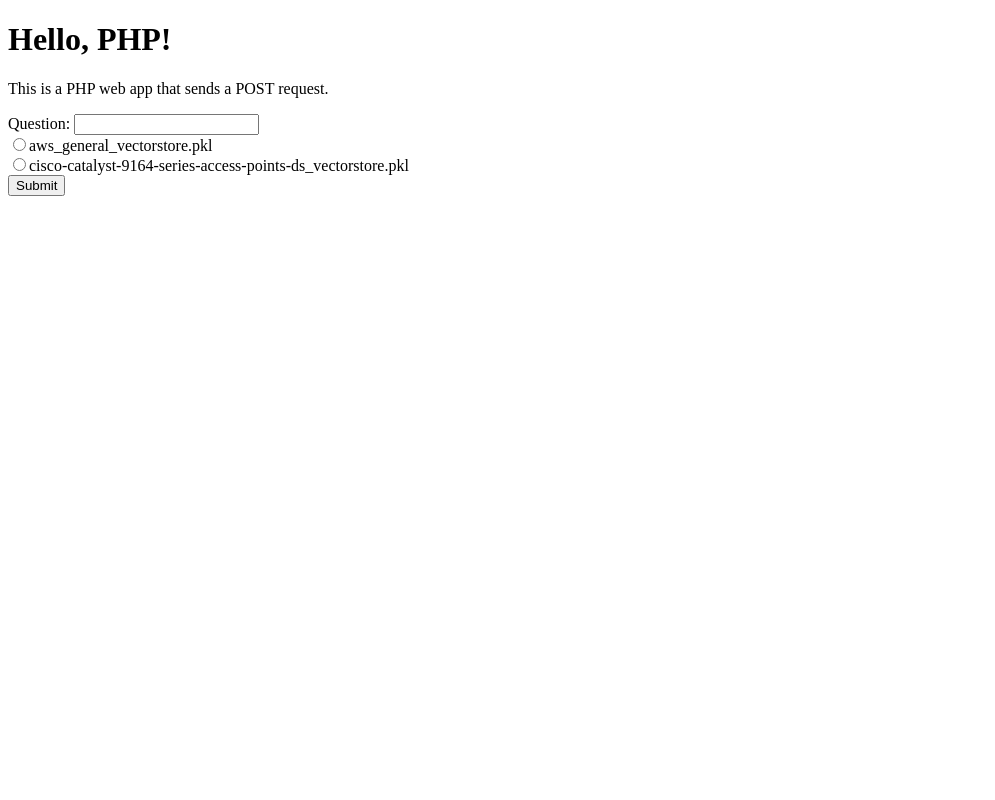
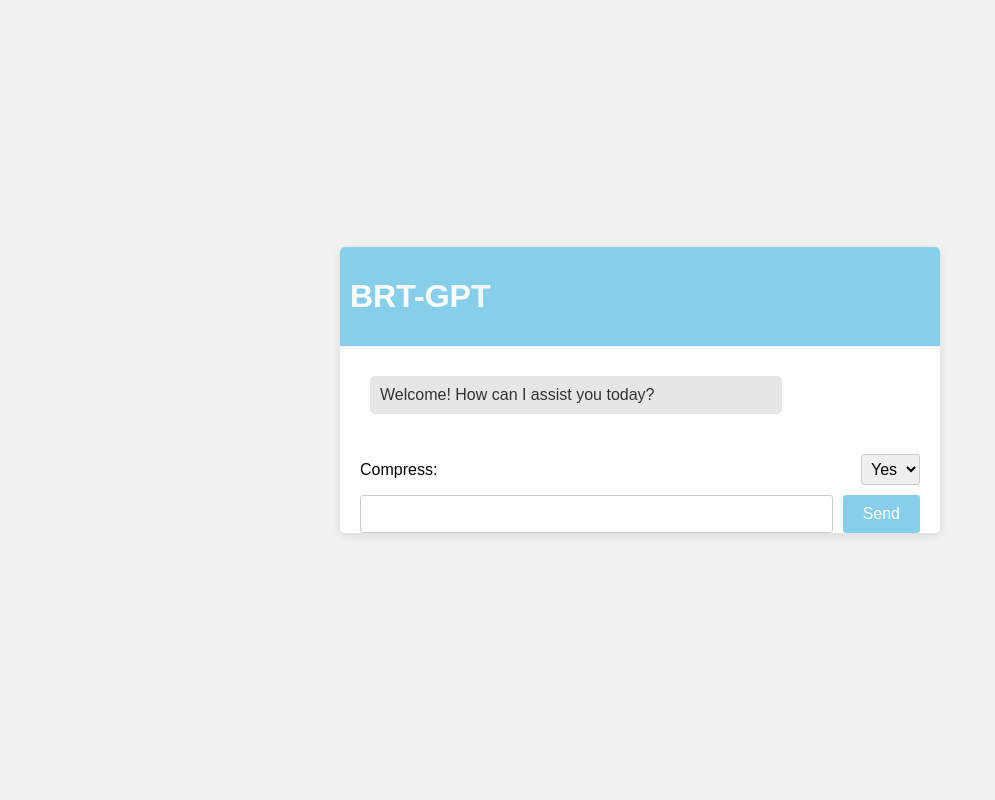
Before and after one commit to srikarthikv/test1, a PHP site: page / in a window 1280 px wide. Shown: the whole page, without its empty margins (0-995 px from the left). Run offline with PHP 8.4, Linux system fonts and the light colour scheme.

Commit message:
working copy of chat interface

```diff
--- a/index.php
+++ b/index.php
@@ -1,26 +1,147 @@
 <!DOCTYPE html>
 <html>
 <head>
-    <title>PHP Web App</title>
+    <title>BRT-GPT</title>
+    <style>
+        body {
+            font-family: Arial, sans-serif;
+            margin: 0;
+            padding: 0;
+            background-color: #f1f1f1;
+            display: flex;
+            align-items: center;
+            justify-content: center;
+            min-height: 100vh;
+        }
+
+        .chat-container {
+            width: 80%;
+            max-width: 600px;
+            height: 80%;
+            max-height: 600px;
+            margin-bottom: 20px;
+            display: flex;
+            flex-direction: column;
+            background-color: #fff;
+            border-radius: 5px;
+            box-shadow: 0px 2px 10px rgba(0, 0, 0, 0.1);
+        }
+
+        .chat-header {
+            background-color: skyblue;
+            color: white;
+            padding: 10px;
+            border-top-left-radius: 5px;
+            border-top-right-radius: 5px;
+        }
+
+        .chat-body {
+            flex-grow: 1;
+            padding: 20px;
+            overflow-y: auto;
+        }
+
+        .message {
+            margin: 10px 10px;
+        }
+
+        .user-message {
+            background-color: #4CAF50;
+            color: white;
+            padding: 10px;
+            border-radius: 5px;
+            align-self: flex-end;
+            max-width: 70%;
+        }
+
+        .bot-message {
+            background-color: #e5e5ea;
+            color: #333;
+            padding: 10px;
+            border-radius: 5px;
+            align-self: flex-start;
+            max-width: 70%;
+        }
+
+        .input-container {
+            display: flex;
+            margin-top: 10px;
+            padding: 0 20px;
+        }
+
+        .input-container input[type="text"] {
+            flex: 1;
+            padding: 5px;
+            font-size: 16px;
+            border: 1px solid #ccc;
+            border-radius: 3px;
+        }
+
+        .input-container button[type="submit"] {
+            padding: 10px 20px;
+            font-size: 16px;
+            background-color: skyblue;
+            color: white;
+            border: none;
+            border-radius: 3px;
+            cursor: pointer;
+            margin-left: 10px;
+        }
+
+        .options-container {
+            margin-top: 10px;
+            display: flex;
+            justify-content: space-between;
+            align-items: center;
+            padding: 0 20px;
+        }
+
+        .options-container label {
+            margin-right: 10px;
+        }
+
+        .options-container select {
+            padding: 5px;
+            font-size: 16px;
+            border: 1px solid #ccc;
+            border-radius: 3px;
+        }
+    </style>
 </head>
 <body>
-	    <h1>Hello, PHP!</h1>
-
-	    <p>This is a PHP web app that sends a POST request.</p>
-
+    <div class="chat-container">
+        <div class="chat-header">
+            <h1>BRT-GPT</h1>
+        </div>
+        <div class="chat-body">
+            <div class="message bot-message">Welcome! How can I assist you today?</div>
+        </div>
+        <form action="" method="POST">
+            <div class="options-container">
+                <label for="compress-option">Compress:</label>
+                <select name="compress-option" id="compress-option">
+                    <option value="yes">Yes</option>
+                    <option value="no">No</option>
+                </select>
+            </div>
+            <div class="input-container">
+                <input type="text" name="question" id="question" required>
+                <button type="submit">Send</button>
+            </div>
+        </form>
         <?php
         if ($_SERVER['REQUEST_METHOD'] === 'POST') {
             // Retrieve the question from the form
             $question = $_POST['question'];
-		$document = $_POST['document'];
+            $compressOption = $_POST['compress-option'];
 
             // Set the request URL
-		$url = 'http://10.1.0.4:8000/qanda';
+            $url = 'https://10.1.0.4:8000/question';
 
             // Set the request data
             $data = array(
                 'question' => $question,
-	            'document' =>$document,
+                'compress' => $compressOption,
             );
 
             // Initialize cURL session
@@ -29,31 +150,28 @@
             // Set cURL options
             curl_setopt($ch, CURLOPT_URL, $url);
             curl_setopt($ch, CURLOPT_RETURNTRANSFER, true);
+            curl_setopt($ch, CURLOPT_POST, true);
             curl_setopt($ch, CURLOPT_POSTFIELDS, http_build_query($data));
+            curl_setopt($ch, CURLOPT_SSL_VERIFYHOST, false);
+            curl_setopt($ch, CURLOPT_SSL_VERIFYPEER, false);
 
             // Execute the request
             $response = curl_exec($ch);
 
             // Check for errors
             if (curl_errno($ch)) {
-		    echo 'Error: ' . curl_error($ch);
+                echo '<div class="message bot-message">Error: ' . curl_error($ch) . '</div>';
             } else {
-		    // Output the response
-		    echo $response;
+                // Output the user's message
+                echo '<div class="message user-message">' . $question . '</div>';
+                // Output the bot's response
+                echo '<div class="message bot-message">' . $response . '</div>';
             }
 
             // Close cURL session
             curl_close($ch);
         }
         ?>
-
-	    <form action="" method="POST">
-		<label for="question">Question:</label>
-		<input type="text" name="question" id="question" required><br>
-		<input type="radio" name="document" value="aws_general_vectorstore.pkl">aws_general_vectorstore.pkl<br>
-                <input type="radio" name="document" value="cisco-catalyst-9164-series-access-points-ds_vectorstore.pkl">cisco-catalyst-9164-series-access-points-ds_vectorstore.pkl<br>
-
-		<button type="submit">Submit</button>
-	    </form>
+    </div>
 </body>
 </html>
```
Lines whose indentation alone changed are shown as unchanged.
